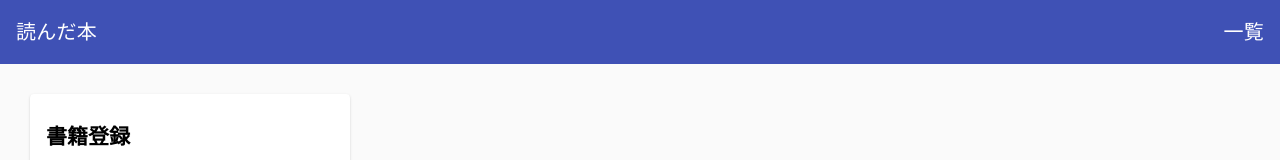
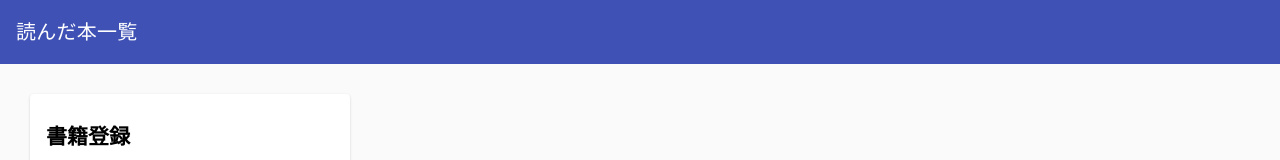
Before and after one commit to sumuduudara/intern-sumudu, an Angular app in the folder intern-book-app/: page / in a window 1280 px wide. Shown: the top 160 px of the page. Built offline with nearby package versions, Linux system fonts and the light colour scheme.

Commit message:
Create toolbar component

```diff
--- a/intern-book-app/src/app/app.html
+++ b/intern-book-app/src/app/app.html
@@ -1 +1,3 @@
+<app-toolbar></app-toolbar>
+
 <router-outlet></router-outlet>
--- a/intern-book-app/src/app/app.ts
+++ b/intern-book-app/src/app/app.ts
@@ -1,10 +1,11 @@
 import { Component, signal } from '@angular/core';
 import { RouterOutlet } from '@angular/router';
+import { Toolbar } from './components/toolbar/toolbar';
 
 @Component({
   selector: 'app-root',
   standalone: true,
-  imports: [RouterOutlet],
+  imports: [RouterOutlet,Toolbar],
   templateUrl: './app.html',
   styleUrl: './app.css',
 })
--- /dev/null
+++ b/intern-book-app/src/app/components/toolbar/toolbar.html
@@ -0,0 +1,5 @@
+<mat-toolbar color="primary">
+  <span>読んだ本</span>
+  <span class="spacer"></span>
+  <span>一覧</span>
+</mat-toolbar>
--- a/intern-book-app/src/app/pages/book-list/book-list.html
+++ b/intern-book-app/src/app/pages/book-list/book-list.html
@@ -1,8 +1,4 @@
-<mat-toolbar color="primary">
-  <span>読んだ本</span>
-  <span class="spacer"></span>
-  <span>一覧</span>
-</mat-toolbar>
+
 
 <div class="container">
 
```
Also changed, not shown: intern-book-app/src/app/components/toolbar/toolbar.ts (added, +11 -0 lines), intern-book-app/src/app/components/toolbar/toolbar.css (added), 1 other file (tests, documents, lock files or other folders).
